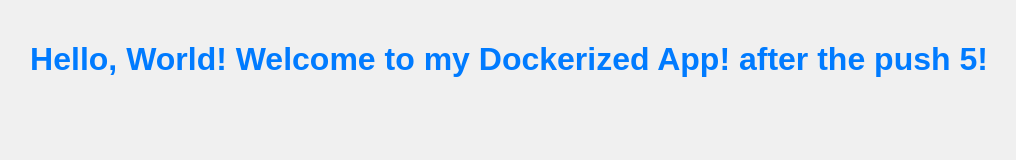
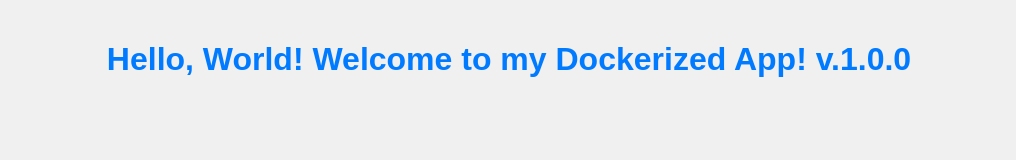
Before and after one commit to lucasarags/desafio_devops, a plain HTML site: page app/index.html in a window 1280 px wide. Shown: the whole page, without its empty margins (131-1147 px from the left). Drawn offline with Linux system fonts and the light colour scheme.

Commit message:
replace asg

```diff
--- a/app/index.html
+++ b/app/index.html
@@ -21,6 +21,6 @@
   </style>
 </head>
 <body>
-  <h1>Hello, World! Welcome to my Dockerized App! after the push 5!</h1>
+  <h1>Hello, World! Welcome to my Dockerized App! v.1.0.0</h1>
 </body>
 </html>
```
Also changed, not shown: 1 other file.
